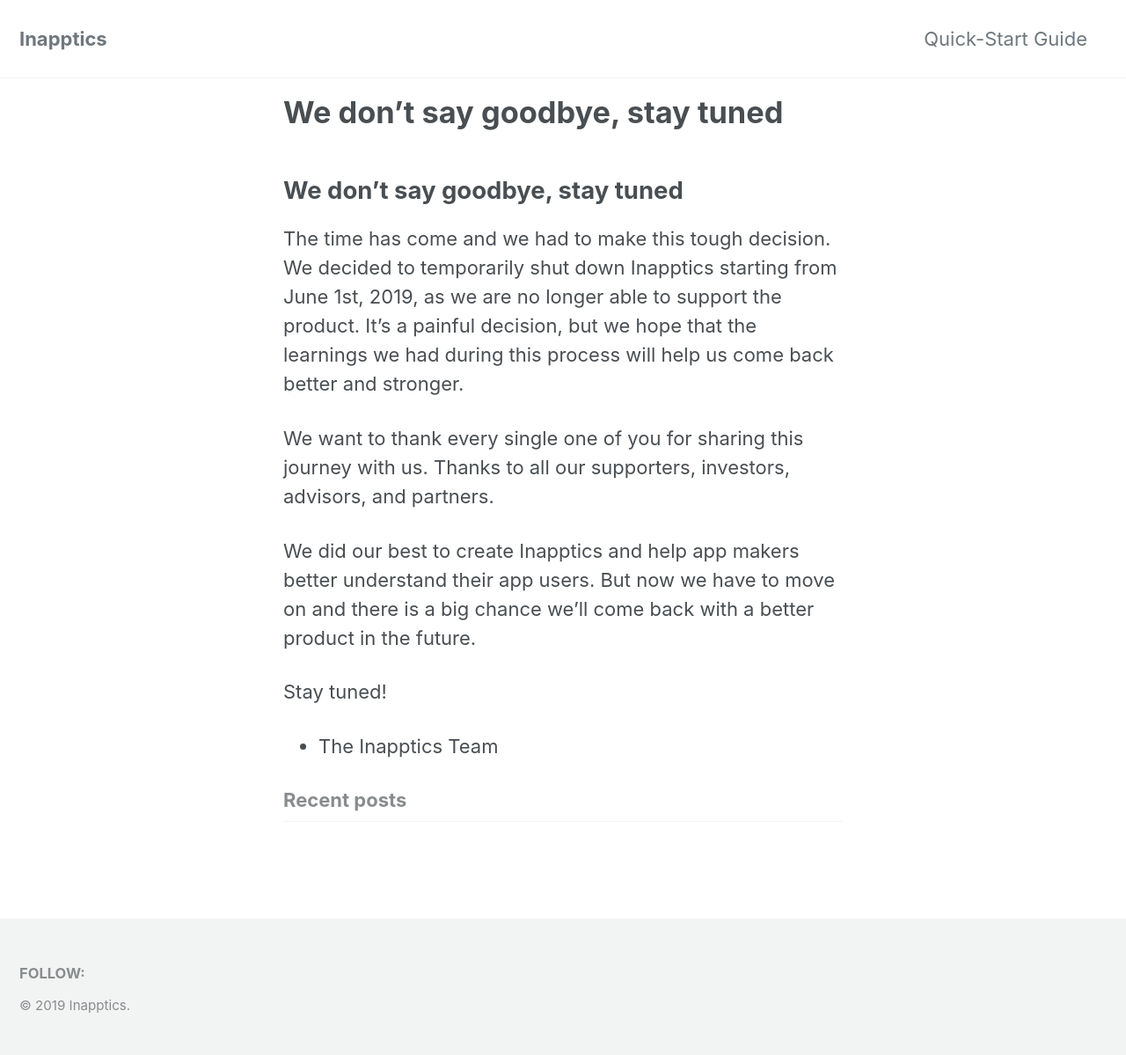
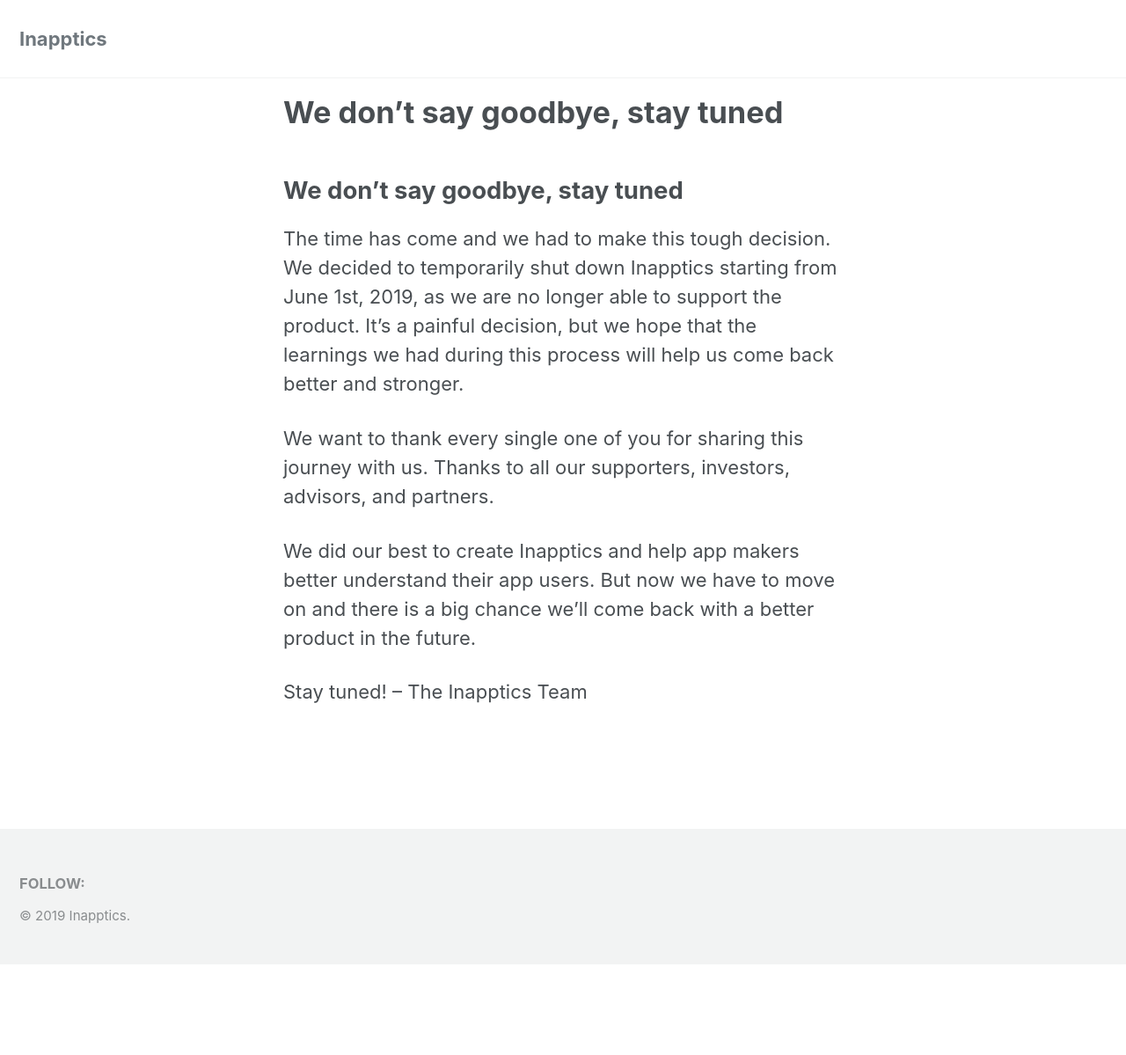
Before and after one commit to ashottonoyan/inappticsgoodbye, a Jekyll site: the page built from index.md, in a window 1280 px wide. Shown: the whole page at 88% size. Built offline with Jekyll 4.4.1, drawn with Linux system fonts in a browser that asks for light colours; cached includes are drawn as plain includes; nearby versions of some CDN libraries; our own code applies the rules of GitHub Pages for plain Markdown files; the list of posts is cut into pages by our own code; after the commit the page ends 1096 px from its top, so only the background shows below that.

Commit message:
removed unsused stuff

```diff
--- a/_data/navigation.yml
+++ b/_data/navigation.yml
@@ -1,7 +1,7 @@
 # main links
 main:
-  - title: "Quick-Start Guide"
-    url: https://mmistakes.github.io/minimal-mistakes/docs/quick-start-guide/
+  # - title: "Quick-Start Guide"
+  #   url: https://mmistakes.github.io/minimal-mistakes/docs/quick-start-guide/
   # - title: "About"
   #   url: https://mmistakes.github.io/minimal-mistakes/about/
   # - title: "Sample Posts"
--- a/_layouts/home.html
+++ b/_layouts/home.html
@@ -4,7 +4,7 @@ layout: archive
 
 {{ content }}
 
-<h3 class="archive__subtitle">{{ site.data.ui-text[site.locale].recent_posts | default: "Recent Posts" }}</h3>
+<!-- <h3 class="archive__subtitle">{{ site.data.ui-text[site.locale].recent_posts | default: "Recent Posts" }}</h3> -->
 
 {% for post in paginator.posts %}
   {% include archive-single.html %}
--- a/index.md
+++ b/index.md
@@ -7,4 +7,4 @@ We want to thank every single one of you for sharing this journey with us. Thank
 We did our best to create Inapptics and help app makers better understand their app users. But now we have to move on and there is a big chance we’ll come back with a better product in the future.
 
 Stay tuned!
-- The Inapptics Team
+-- The Inapptics Team
```
